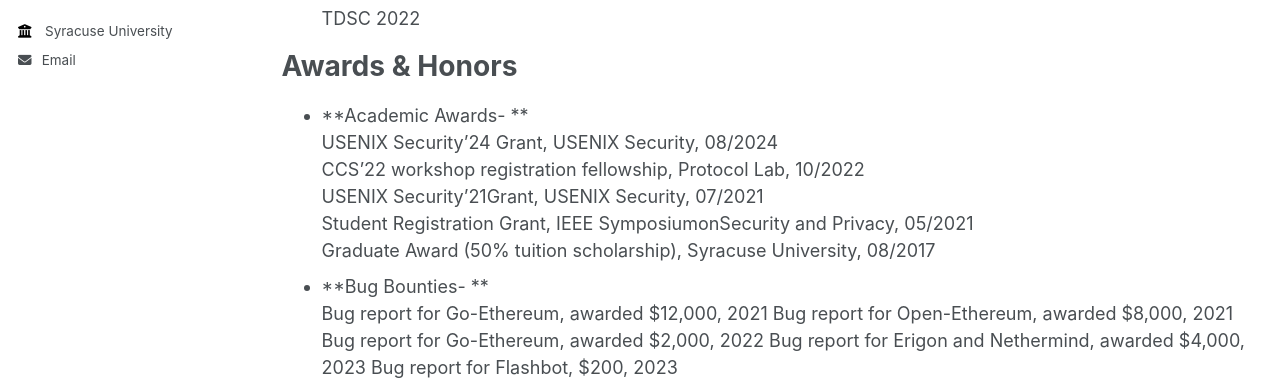
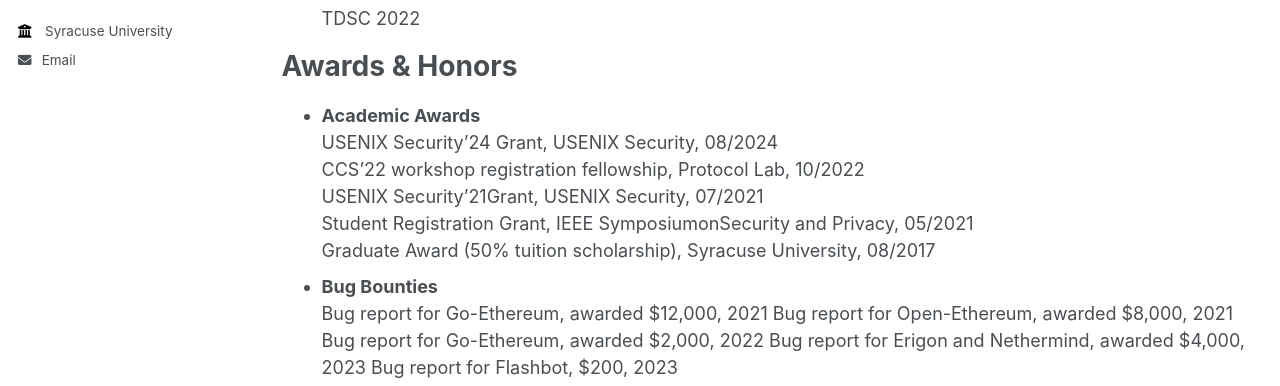
Before and after one commit to wangyibo0308/wangyibo0308.github.io, a Jekyll site: the page built from _pages/about.md, in a window 1280 px wide and 900 px high, scrolled down 988 px. Shown: the part 321-707 px from the top of the window. Built offline with Jekyll 4.4.1, drawn with Linux system fonts in a browser that asks for light colours.

```diff
--- a/_pages/about.md
+++ b/_pages/about.md
@@ -46,13 +46,13 @@ Services
 
 Awards & Honors
 ======
-- **Academic Awards- **
+- **Academic Awards**
   USENIX Security’24 Grant, USENIX Security, 08/2024
   CCS’22 workshop registration fellowship, Protocol Lab, 10/2022
   USENIX Security’21Grant, USENIX Security, 07/2021
   Student Registration Grant, IEEE SymposiumonSecurity and Privacy, 05/2021
   Graduate Award (50% tuition scholarship), Syracuse University, 08/2017
-- **Bug Bounties- **
+- **Bug Bounties**
   Bug report for Go-Ethereum, awarded $12,000, 2021
   Bug report for Open-Ethereum, awarded $8,000, 2021
   Bug report for Go-Ethereum, awarded $2,000, 2022
```
